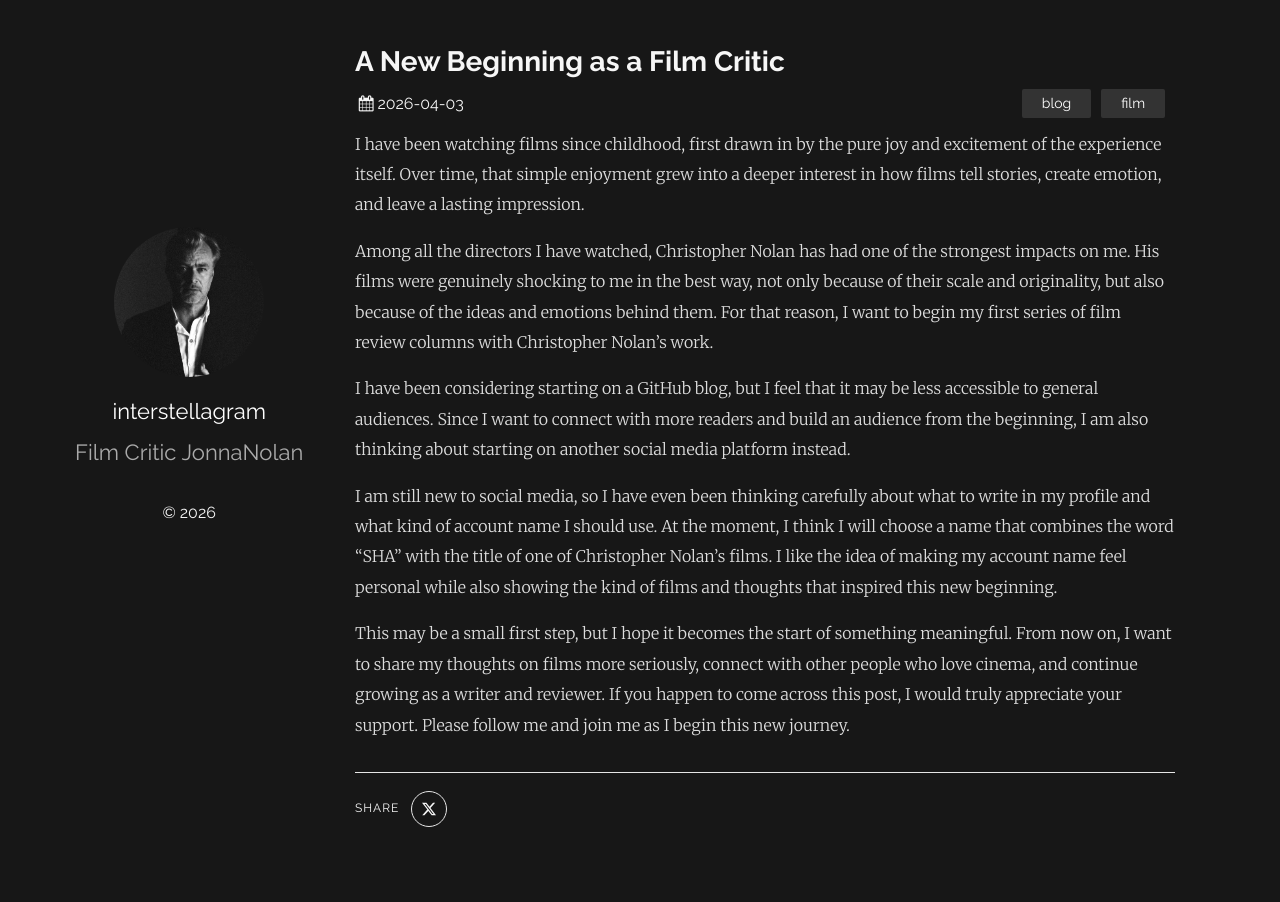
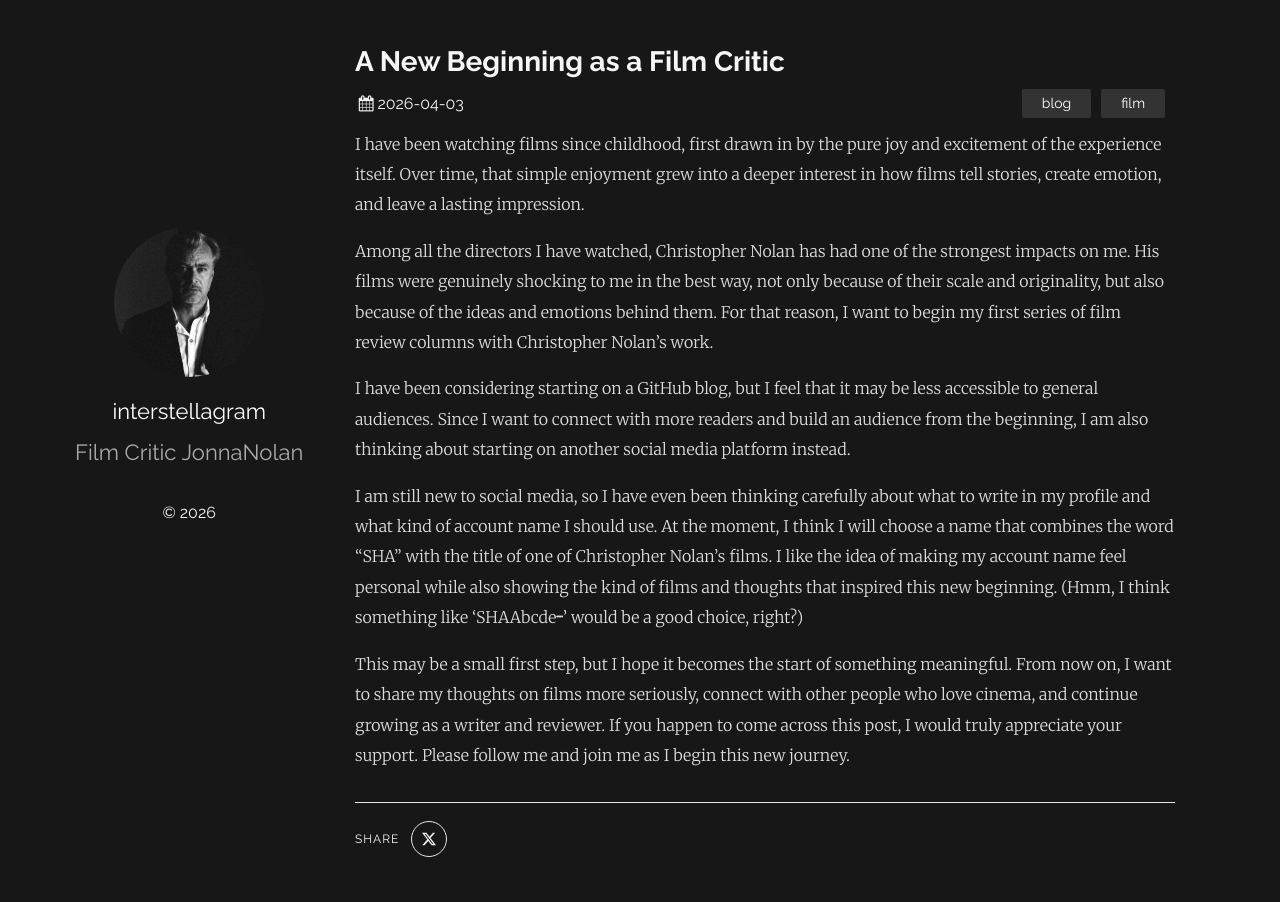
Before and after one commit to interstellagram/interstellagram.github.io, a Jekyll site: the page built from _posts/2026-04-03-a-new-beginning-as-a-film-critic.md, in a window 1280 px wide. Built offline with Jekyll 4.4.1, drawn with Linux system fonts in a browser that asks for light colours.

Commit message:
Refine April post content

```diff
--- a/_posts/2026-04-03-a-new-beginning-as-a-film-critic.md
+++ b/_posts/2026-04-03-a-new-beginning-as-a-film-critic.md
@@ -12,6 +12,6 @@ Among all the directors I have watched, Christopher Nolan has had one of the str
 
 I have been considering starting on a GitHub blog, but I feel that it may be less accessible to general audiences. Since I want to connect with more readers and build an audience from the beginning, I am also thinking about starting on another social media platform instead.
 
-I am still new to social media, so I have even been thinking carefully about what to write in my profile and what kind of account name I should use. At the moment, I think I will choose a name that combines the word "SHA" with the title of one of Christopher Nolan's films. I like the idea of making my account name feel personal while also showing the kind of films and thoughts that inspired this new beginning.
+I am still new to social media, so I have even been thinking carefully about what to write in my profile and what kind of account name I should use. At the moment, I think I will choose a name that combines the word "SHA" with the title of one of Christopher Nolan's films. I like the idea of making my account name feel personal while also showing the kind of films and thoughts that inspired this new beginning. (Hmm, I think something like 'SHAAbcde·····' would be a good choice, right?)
 
 This may be a small first step, but I hope it becomes the start of something meaningful. From now on, I want to share my thoughts on films more seriously, connect with other people who love cinema, and continue growing as a writer and reviewer. If you happen to come across this post, I would truly appreciate your support. Please follow me and join me as I begin this new journey.
```
Also changed, not shown: _posts/2026-04-05-looking-ahead-to-the-next-step.md (+1 -1 lines).
